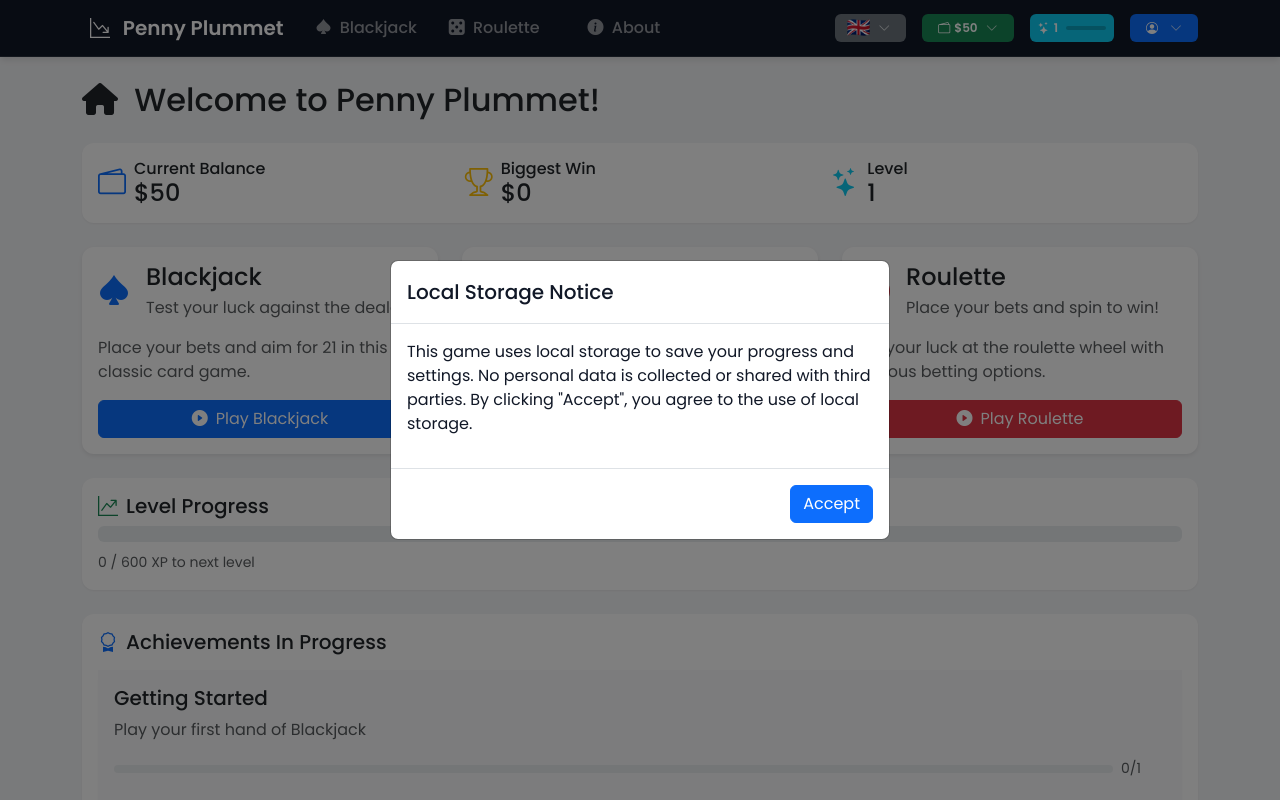
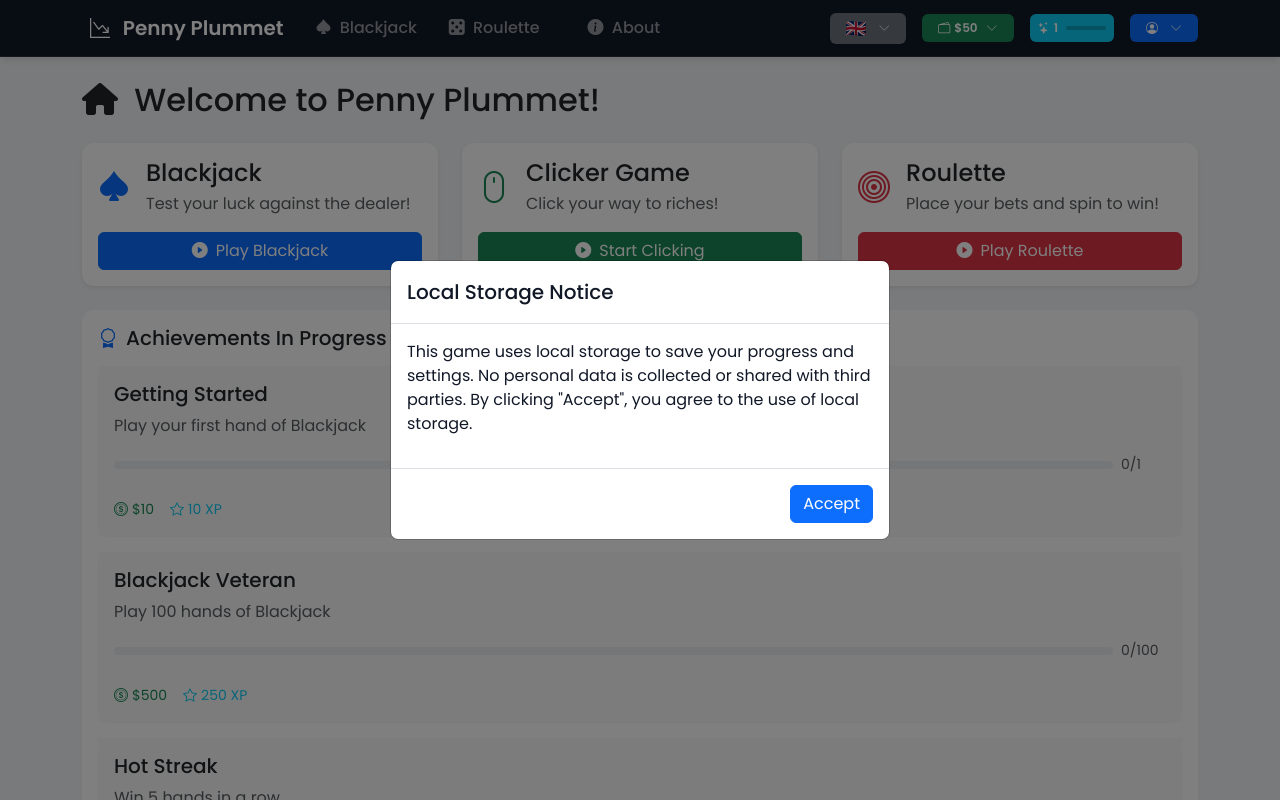
Before and after one commit to benceb2/penny-plummet, a Vue app: page / in a window 1280 px wide. Shown: the top 800 px of the page. Built offline with nearby package versions, Linux system fonts and the light colour scheme.

Commit message:
fix flags, remove unused imports in home view

```diff
--- a/src/components/layout/AppNavbar.vue
+++ b/src/components/layout/AppNavbar.vue
@@ -16,8 +16,8 @@ const availableLocales = ['en-GB', 'hu-HU'] as const
 type Locale = typeof availableLocales[number]
 
 const flags: Record<Locale, string> = {
-  'en-GB': '🇬🇧',
-  'hu-HU': '🇭🇺'
+  'en-GB': '/flags/gb.png',
+  'hu-HU': '/flags/hu.png'
 }
 
 const switchLanguage = (newLocale: Locale) => {
@@ -95,7 +95,11 @@ watch(locale, (newLocale) => {
               class="badge bg-secondary p-2 px-3 d-flex align-items-center cursor-pointer dropdown-toggle"
               data-bs-toggle="dropdown"
               aria-expanded="false">
-              <span class="me-1" style="transform: scale(1.6)">{{ flags[locale as Locale] }}</span>
+              <img
+                :src="flags[locale as Locale]"
+                :alt="locale"
+                class="me-1 flag-img"
+                style="width: 20px; height: 15px;" />
               <i class="bi bi-chevron-down ms-2 opacity-75"></i>
             </span>
             <ul class="dropdown-menu dropdown-menu-end">
@@ -105,7 +109,11 @@ watch(locale, (newLocale) => {
                   href="#"
                   @click.prevent="switchLanguage(loc)"
                   :class="{ 'active': locale === loc }">
-                  <span class="me-2">{{ flags[loc] }}</span>
+                  <img
+                    :src="flags[loc]"
+                    :alt="loc"
+                    class="flag-img"
+                    style="width: 16px; height: 12px;" />
                   {{ t(`languages.${loc}`) }}
                 </a>
               </li>
--- a/src/views/HomeView.vue
+++ b/src/views/HomeView.vue
@@ -5,7 +5,7 @@ import BaseLayout from '@/components/layout/BaseLayout.vue';
 import AchievementCard from '@/components/AchievementCard.vue';
 import { useUserStore } from '@/stores/userStore';
 import { useAchievementStore } from '@/stores/achievementStore';
-import { formatIntAsCurrency, formatXP } from '@/utils/numberFormatUtil';
+// import { formatIntAsCurrency, formatXP } from '@/utils/numberFormatUtil';
 
 const { t } = useI18n();
 const userStore = useUserStore();
@@ -31,41 +31,6 @@ const nearestAchievements = computed(() => {
     :title="welcomeTitle"
     :fontawesome-icon="'fa fa-home'">
 
-    <!-- Quick Stats Overview -->
-    <div class="card mb-4">
-      <div class="card-body">
-        <div class="row g-3">
-          <div class="col-md-4">
-            <div class="d-flex align-items-center">
-              <i class="bi bi-wallet2 fs-3 text-primary me-2"></i>
-              <div>
-                <h6 class="mb-0">{{ t('home.stats.currentBalance') }}</h6>
-                <h4 class="mb-0">{{ userStore.formattedChips }}</h4>
-              </div>
-            </div>
-          </div>
-          <div class="col-md-4">
-            <div class="d-flex align-items-center">
-              <i class="bi bi-trophy fs-3 text-warning me-2"></i>
-              <div>
-                <h6 class="mb-0">{{ t('home.stats.biggestWin') }}</h6>
-                <h4 class="mb-0">{{ formatIntAsCurrency(userStore.stats.biggestWin) }}</h4>
-              </div>
-            </div>
-          </div>
-          <div class="col-md-4">
-            <div class="d-flex align-items-center">
-              <i class="bi bi-stars fs-3 text-info me-2"></i>
-              <div>
-                <h6 class="mb-0">{{ t('home.stats.level') }}</h6>
-                <h4 class="mb-0">{{ achievementStore.currentLevel.level }}</h4>
-              </div>
-            </div>
-          </div>
-        </div>
-      </div>
-    </div>
-
     <!-- Game Selection Cards -->
     <div class="row g-4 mb-4">
       <div class="col-md-4">
@@ -78,7 +43,6 @@ const nearestAchievements = computed(() => {
                 <p class="text-muted mb-0">{{ t('home.games.blackjack.shortDesc') }}</p>
               </div>
             </div>
-            <p class="text-muted">{{ t('home.games.blackjack.longDesc') }}</p>
             <RouterLink to="/blackjack" class="btn btn-primary mt-auto">
               <i class="bi bi-play-circle-fill me-2"></i>{{ t('home.games.blackjack.playButton') }}
             </RouterLink>
@@ -96,7 +60,6 @@ const nearestAchievements = computed(() => {
                 <p class="text-muted mb-0">{{ t('home.games.clicker.shortDesc') }}</p>
               </div>
             </div>
-            <p class="text-muted">{{ t('home.games.clicker.longDesc') }}</p>
             <RouterLink to="/clicker" class="btn btn-success mt-auto">
               <i class="bi bi-play-circle-fill me-2"></i>{{ t('home.games.clicker.playButton') }}
             </RouterLink>
@@ -114,7 +77,6 @@ const nearestAchievements = computed(() => {
                 <p class="text-muted mb-0">{{ t('home.games.roulette.shortDesc') }}</p>
               </div>
             </div>
-            <p class="text-muted">{{ t('home.games.roulette.longDesc') }}</p>
             <RouterLink to="/roulette" class="btn btn-danger mt-auto">
               <i class="bi bi-play-circle-fill me-2"></i>{{ t('home.games.roulette.playButton') }}
             </RouterLink>
@@ -124,7 +86,7 @@ const nearestAchievements = computed(() => {
     </div>
 
     <!-- Level Progress -->
-    <div class="card mb-4">
+    <!-- <div class="card mb-4">
       <div class="card-body">
         <h5 class="card-title d-flex align-items-center">
           <i class="bi bi-graph-up-arrow text-success me-2"></i>
@@ -147,7 +109,7 @@ const nearestAchievements = computed(() => {
           }) }}
         </small>
       </div>
-    </div>
+    </div> -->
 
     <!-- Achievements In Progress -->
     <div class="card">
@@ -156,21 +118,21 @@ const nearestAchievements = computed(() => {
           <i class="bi bi-award text-primary me-2"></i>
           {{ t('home.achievements.title') }}
         </h5>
+        <!-- View All Achievements -->
+        <!-- <div class="d-flex justify-content-end">
+          <RouterLink
+            to="/profile#achievements"
+            class="btn btn-outline-primary">
+            <i class="bi bi-arrow-right me-2"></i>
+            {{ t('home.achievements.viewAll') }}
+          </RouterLink>
+        </div> -->
         <div class="achievements-list">
           <AchievementCard
             v-for="achievement in nearestAchievements"
             :key="achievement.id"
             :achievement="achievement"
             class="mb-3" />
-          <!-- View All Achievements -->
-          <div class="d-flex justify-content-end">
-            <RouterLink
-              to="/profile#achievements"
-              class="btn btn-outline-primary">
-              <i class="bi bi-arrow-right me-2"></i>
-              {{ t('home.achievements.viewAll') }}
-            </RouterLink>
-          </div>
         </div>
       </div>
     </div>
```
Also changed, not shown: public/flags/gb.png (added), public/flags/hu.png (added).
